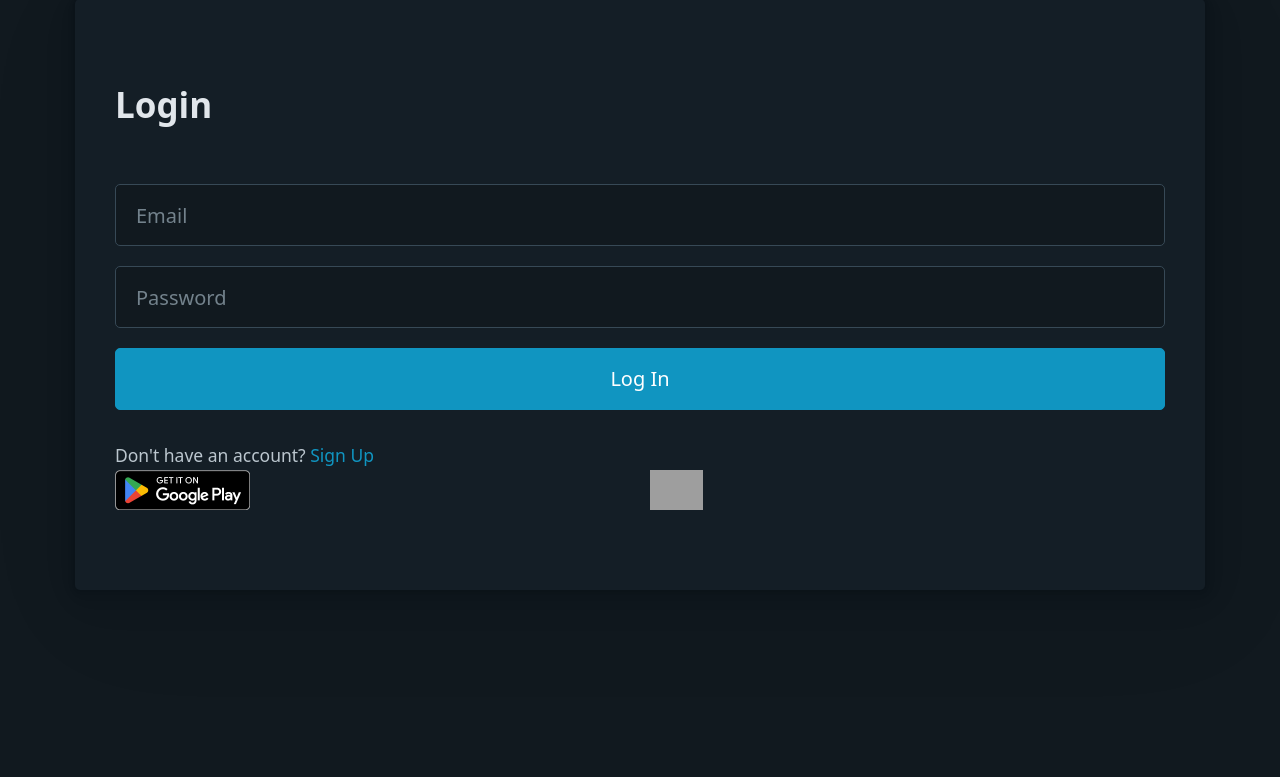
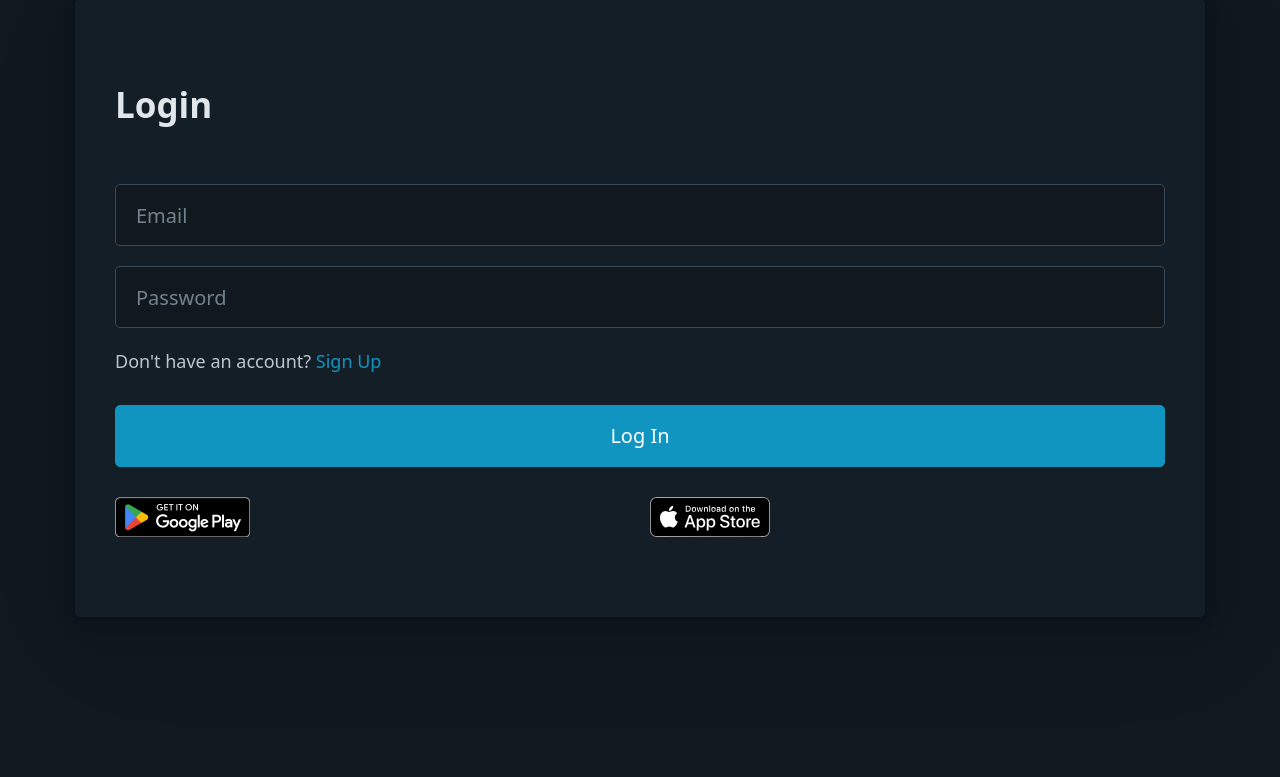
Before and after one commit to warped-pinball/origin, a FastAPI app: page / in a window 1280 px wide. Shown: the part 221-998 px from the top of the page. Run offline with FastAPI, Linux system fonts and the light colour scheme; grey boxes are pictures that could not be loaded.

Commit message:
Update login page with SVG badge and signup text

```diff
--- a/app/templates/index.html
+++ b/app/templates/index.html
@@ -26,13 +26,13 @@
                         <form onsubmit='login(event)'>
                             <input id='login-email' type='text' placeholder='Email' required />
                             <input id='login-password' type='password' placeholder='Password' required />
+                            <p style='font-size:0.9rem;'>Don't have an account?  <a href='#' onclick='openSignup(event)'>Sign Up</a></p>
                             <button type='submit'>Log In</button>
                             <span id='login-error' class='error'></span>
                         </form>
-                        <small>Don't have an account? <a href='#' onclick='openSignup(event)'>Sign Up</a></small>
                         <div class='grid'>
                             <a href='#'><img src='/static/google-play-badge.png' alt='Get it on Google Play' style='height:40px'></a>
-                            <a href='#'><img src='/static/app-store-badge.png' alt='Download on the App Store' style='height:40px'></a>
+                            <a href='#'><img src='/static/app-store-badge.svg' alt='Download on the App Store' style='height:40px'></a>
                         </div>
                     </article>
                 </section>
```
